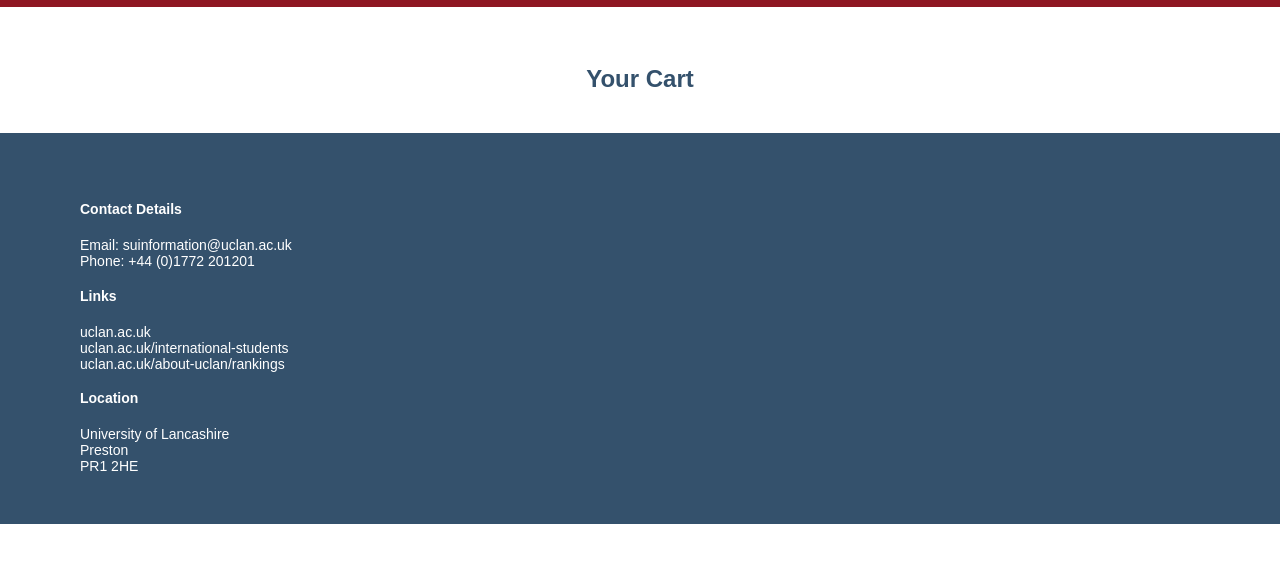
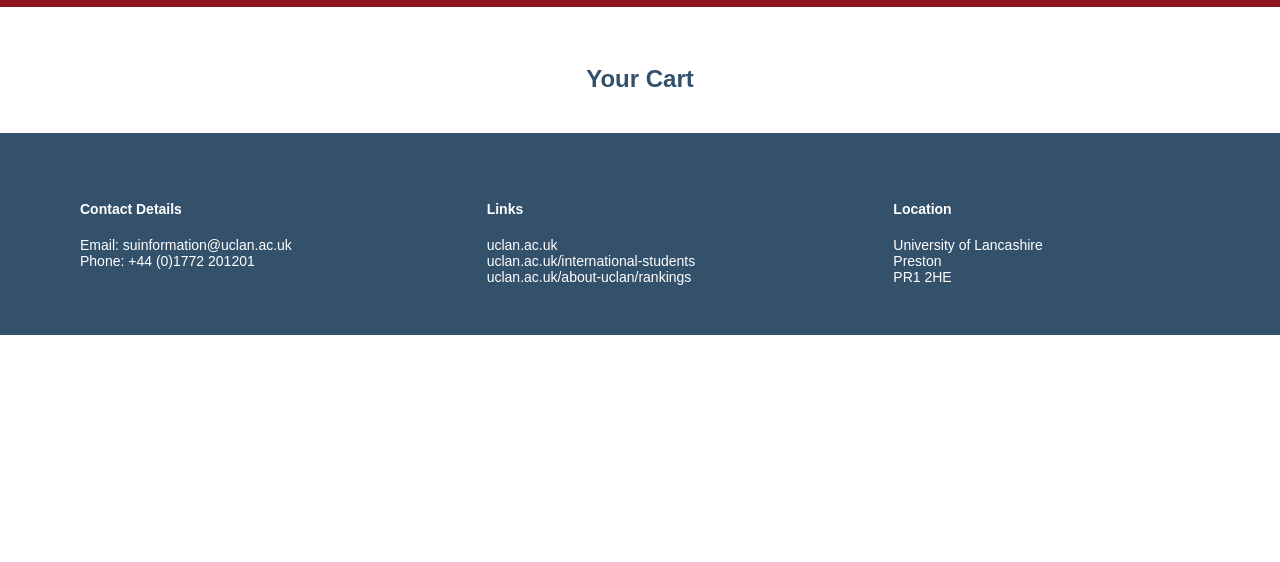
Before and after one commit to rtayfoor/CO1414-PROJECT, a plain HTML site: page cart.html in a window 1280 px wide. Shown: the part 160-722 px from the top of the page. Drawn offline with Linux system fonts and the light colour scheme.

Commit message:
Fix HTML structure and footer class name

```diff
--- a/cart.html
+++ b/cart.html
@@ -38,7 +38,7 @@
     </div>
     <script src="Script1.js"></script>
     <footer>
-        <div class="footercart">
+        <div class="allfooter">
             <div class="coloffooter">
                 <h4>Contact Details</h4>
                 <ul>
```
